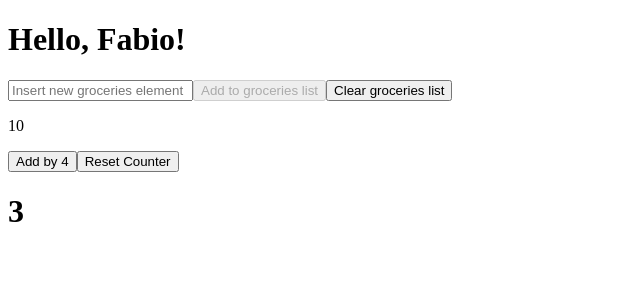
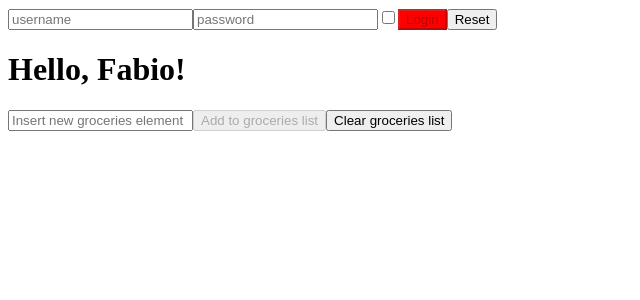
Before and after one commit to FabioViscuso/exerc-react, a React (Create React App) app: page / in a window 1280 px wide. Shown: the top 300 px of the page, without its empty margins (0-640 px from the left). Built offline with nearby package versions, Linux system fonts and the light colour scheme.

Commit message:
feat: useState-02

```diff
--- a/src/App.js
+++ b/src/App.js
@@ -1,21 +1,17 @@
 /* import InteractiveWelcome from "./InteractiveWelcome"; */
 import Welcome from "./Welcome";
 import ConfigurableList from "./ConfigurableList";
-import Sum from "./Sum";
-import Counter from "./Counter";
-/* import Login from "./Login"; */
+/* import Sum from "./Sum"; */
+/* import Counter from "./Counter"; */
+import Login from "./Login";
 /* import Container from "./Container"; */
 /* import UncontrolledLogin from "./UncontrolledLogin"; */
 
 function App() {
-    const catStyle = {
-        width: '200px',
-        borderRadius: '10px'
-    }
     return (
         <div>
             {/* <InteractiveWelcome /> */}
-            {/* <Login /> */}
+            <Login />
             {/* <UncontrolledLogin /> */}
             <Welcome currName={'Fabio'} />
             <ConfigurableList subject={"groceries"} render={(state, deleteFromListHandler) => (
@@ -31,11 +27,7 @@ function App() {
                     })}
                 </ul>
             )}/>
-            <Counter increment={4} initialValue={10} />
-            <Sum /* numbers={[2, 4, 5, 0, 1]} */ />
-            {/* <Container title={<h1>Hello world!</h1>}>
-            <p>Lorem ipsum blablabla</p>
-        </Container > */}
+
         </div>
     );
 }
--- a/src/Login.js
+++ b/src/Login.js
@@ -1,30 +1,31 @@
-import React from "react";
+import { useState } from 'react';
 
-class Login extends React.Component {
-    state = {
+function Login() {
+    const [state, setState] = useState({
         username: "",
         password: "",
         remember: false,
-    }
+    })
 
 
-    inputChangeHandler = (event) => {
+    function inputChangeHandler(event) {
         const value = (event.target.type === "checkbox" ? event.target.checked : event.target.value);
         const name = event.target.name;
 
-        this.setState({
+        setState({
+            ...state,
             [name]: value
         })
     }
 
-    onLogin = (event) => {
+    function onLogin(event) {
         event.preventDefault();
-        console.log(this.state)
-
+        console.log(state)
+        resetHandler();
     }
 
-    resetHandler = () => {
-        this.setState(
+    function resetHandler() {
+        setState(
             {
                 username: "",
                 password: "",
@@ -33,35 +34,32 @@ class Login extends React.Component {
         )
     }
 
-    render() {
     const buttonStyle = {
-            backgroundColor: (this.state.password.length < 8) ? 'red' : 'green'
+        backgroundColor: (state.password.length <= 8) ? 'red' : 'green'
     }
 
     return (
-            <form>
+        <form onSubmit={onLogin}>
             <input name="username"
                 type="text"
-                    value={this.state.username}
+                value={state.username}
                 placeholder="username"
-                    onChange={this.inputChangeHandler} />
+                onChange={inputChangeHandler} />
             <input name="password"
                 type="password"
-                    value={this.state.password}
+                value={state.password}
                 placeholder="password"
-                    onChange={this.inputChangeHandler} />
+                onChange={inputChangeHandler} />
             <input name="remember"
                 type="checkbox"
-                    checked={this.state.remember}
-                    onChange={this.inputChangeHandler} />
+                checked={state.remember}
+                onChange={inputChangeHandler} />
             <button type="submit"
                 style={buttonStyle}
-                    onClick={this.onLogin}
-                    disabled={(this.state.password === "" || this.state.username === "" ? true : false)}
+                disabled={(state.username === "" || state.password > 8 ? true : false)}
             >Login</button>
-                <button onClick={this.resetHandler}>Reset</button>
+            <button type='button' onClick={resetHandler}>Reset</button>
         </form>
     )
 }
-}
 export default Login;
```
Lines whose indentation alone changed are shown as unchanged.
